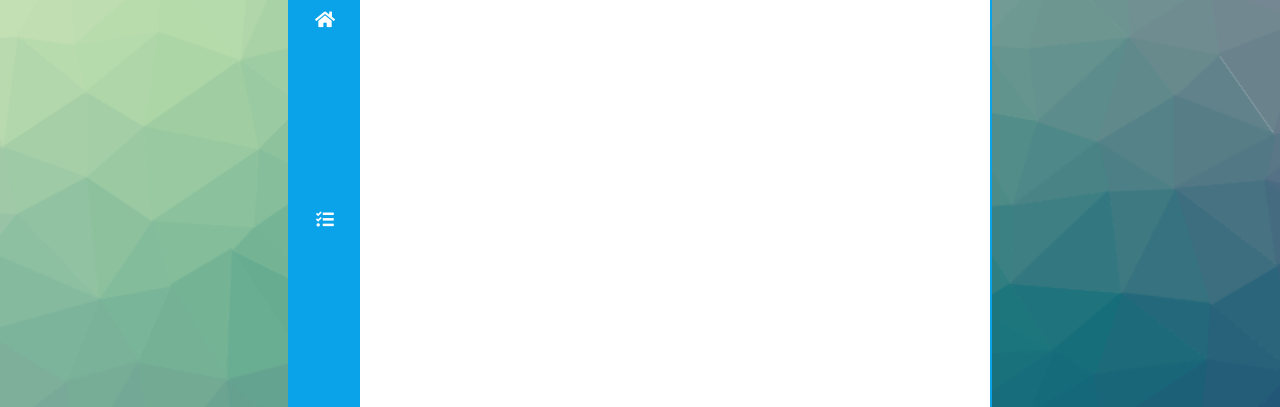
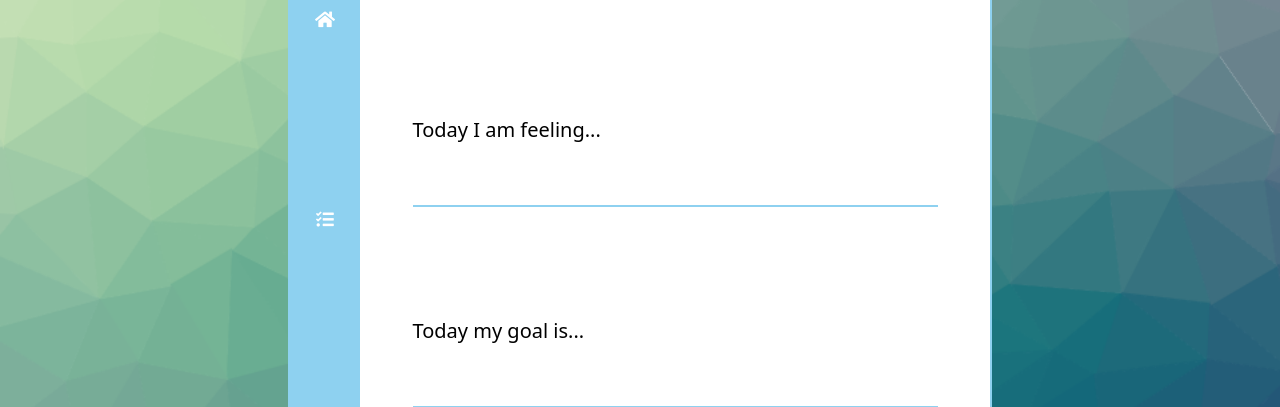
Before and after one commit to jessywlee/mini-journal-ts, a plain HTML site: page index.html in a window 1280 px wide. Shown: the part 80-487 px from the top of the page. Drawn offline with Linux system fonts and the light colour scheme.

Commit message:
[add] main page layout & save inputs in local storage

```diff
--- a/build/main.js
+++ b/build/main.js
@@ -1,2 +1,21 @@
 "use strict";
+const inputFeeling = document.getElementById('input-feeling');
+const inputGoal = document.getElementById('input-goal');
+const inputGrateful = document.getElementById('input-grateful');
+function saveInputValue(event, inputName) {
+    const input = event.target;
+    const value = input.value;
+    if (value) {
+        localStorage.setItem(inputName, value);
+    }
+}
+if (inputFeeling) {
+    inputFeeling.addEventListener('change', (e) => { saveInputValue(e, 'todayFeeling'); });
+}
+if (inputGoal) {
+    inputGoal.addEventListener('change', (e) => { saveInputValue(e, 'todayGoal'); });
+}
+if (inputGrateful) {
+    inputGrateful.addEventListener('change', (e) => { saveInputValue(e, 'todayGrateful'); });
+}
 //# sourceMappingURL=main.js.map
--- a/index.html
+++ b/index.html
@@ -33,11 +33,25 @@
           </button>
         </div>
       </div>
-      <div class="header-container">
+      <div class="home-container">
         <h1 class="journal-header">
           My Mini Journal
         </h1>
+
+          <div class="home-input">
+            <span>Today I am feeling...</span>
+            <input id="input-feeling" type="text">
+          </div>
+          <div class="home-input">
+            <span>Today my goal is...</span>
+            <input id="input-goal" type="text">
+          </div>
+          <div class="home-input">
+            <span>Today I am grateful for...</span>
+            <input id="input-grateful"type="text">
+          </div>
       </div>
+
     </div>
   </main>
   <script src="./build/main.js"></script>
--- a/src/main.css
+++ b/src/main.css
@@ -1,9 +1,12 @@
 body, html {
   height: 100%;
   margin: 0;
-  font-family: -apple-system, 'Segoe UI', 'Roboto', 'Oxygen',
-  'Ubuntu', 'Cantarell', 'Fira Sans', 'Droid Sans', 'Helvetica Neue',
-  sans-serif;
+  font-family: ui-sans-serif,system-ui,-apple-system,BlinkMacSystemFont,Segoe UI,Roboto,Helvetica Neue,Arial,Noto Sans,sans-serif,Apple Color Emoji,Segoe UI Emoji,Segoe UI Symbol,Noto Color Emoji;
+
+}
+
+textarea:focus, input:focus{
+  outline: none;
 }
 
 main {
@@ -25,7 +28,7 @@ main {
   min-width: 700px;
   min-height:800px;
   background-color: white;
-  border: 2px solid #0aa2e9;
+  border: 2px solid #8ed1f0;
   border-radius: 10px;
   margin: 0 auto;
 }
@@ -35,7 +38,7 @@ main {
   display: flex;
   flex-direction: column;
   justify-content: space-around;
-  background-color: #0aa2e9;
+  background-color: #8ed1f0;
 }
 
 .journal-menu button {
@@ -47,11 +50,31 @@ main {
   cursor: pointer;
 }
 
-.header-container {
+.home-container {
+  display: grid;
   margin: 0 auto;
+  width: 75%;
+}
+
+.home-input {
+  display: flex;
+  flex-direction: column;
+}
+
+.home-input span {
+  font-size: 20px;
+  font-weight: 500;
+}
+
+.home-input input {
+  margin-top: 10px;
+  height: 50px;
+  border-style: none;
+  border-bottom: 2px solid #8ed1f0;
+  font-size: 18px;
 }
 .journal-header {
   text-align: center;
   font-weight: 500;
-  text-decoration: underline #0aa2e9;
+  text-decoration: underline #8ed1f0;
 }
```
Also changed, not shown: src/main.ts (+22 -0 lines), 1 other file.
